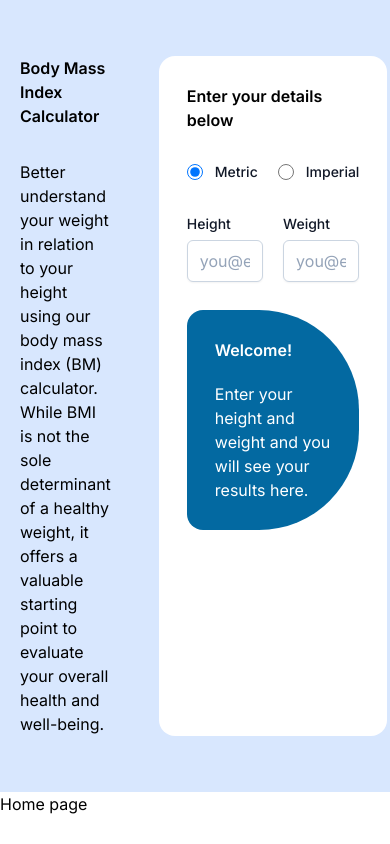
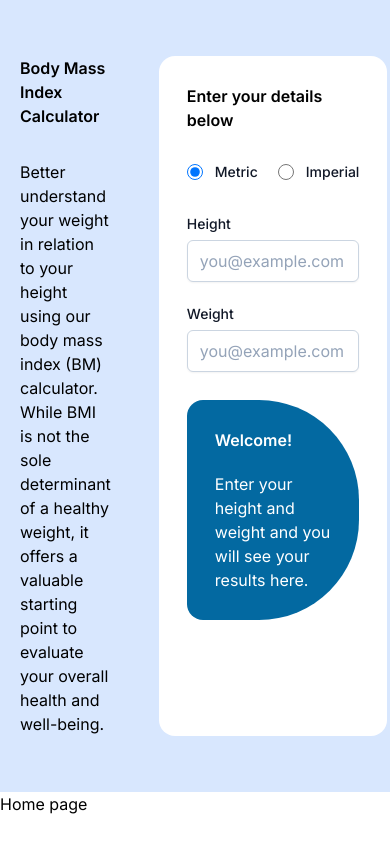
Before and after one commit to chungvuiloong/bmi_calculator, a Next.js app: page / in a window 390 px wide. Built offline with nearby package versions, Linux system fonts and the light colour scheme.

Commit message:
Add mobile view for the application.

```diff
--- a/src/components/HeroBanner/index.tsx
+++ b/src/components/HeroBanner/index.tsx
@@ -36,7 +36,7 @@ function Bmi_calculator () {
                     </div>
                 </div>
             </fieldset>
-            <div className='flex flex-row gap-5'>
+            <div className='flex sm:flex-row flex-col gap-5'>
                 <div className='basis-1/2'>
                     <label htmlFor="email" className="block text-sm font-medium leading-6 text-gray-900">
                         Height
```
